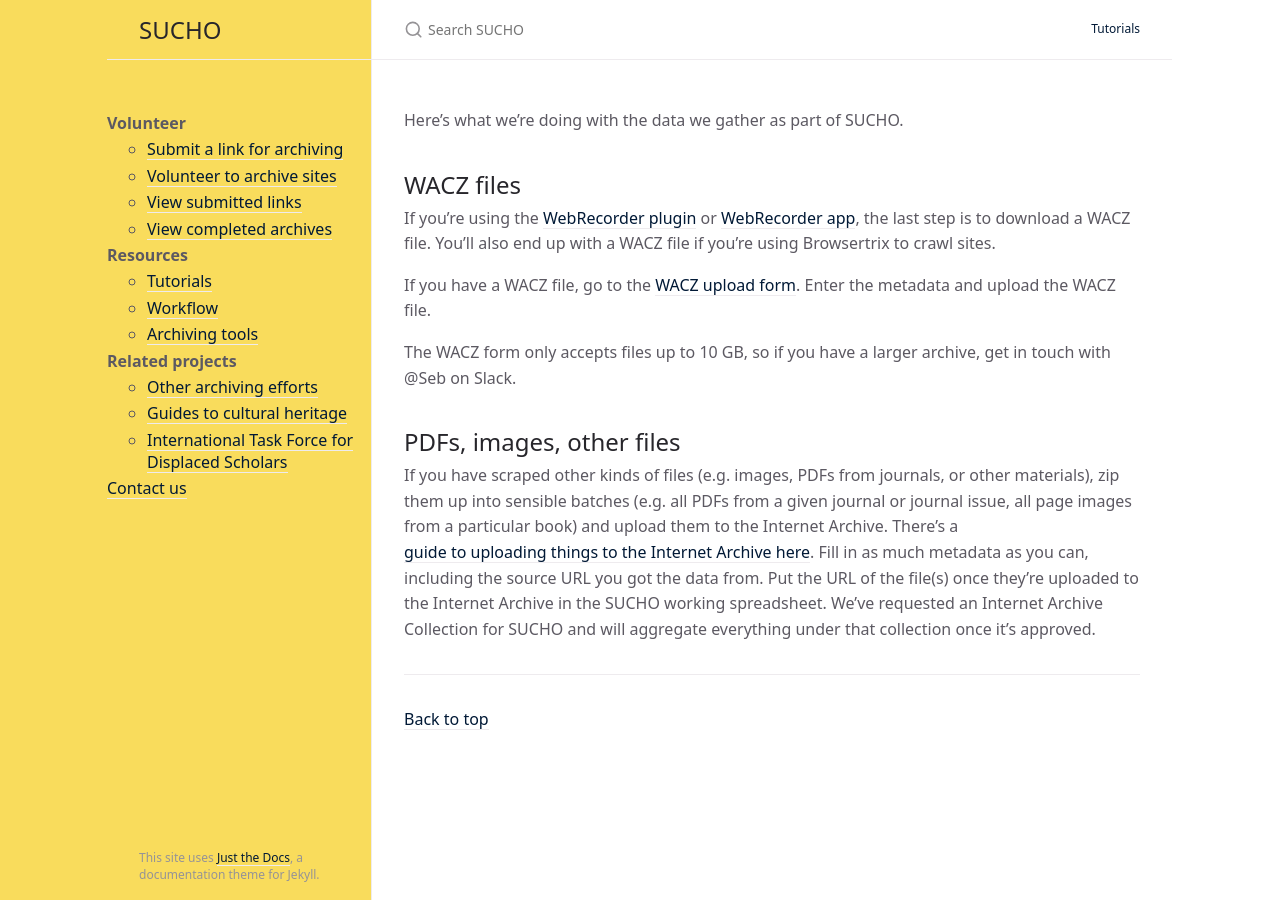
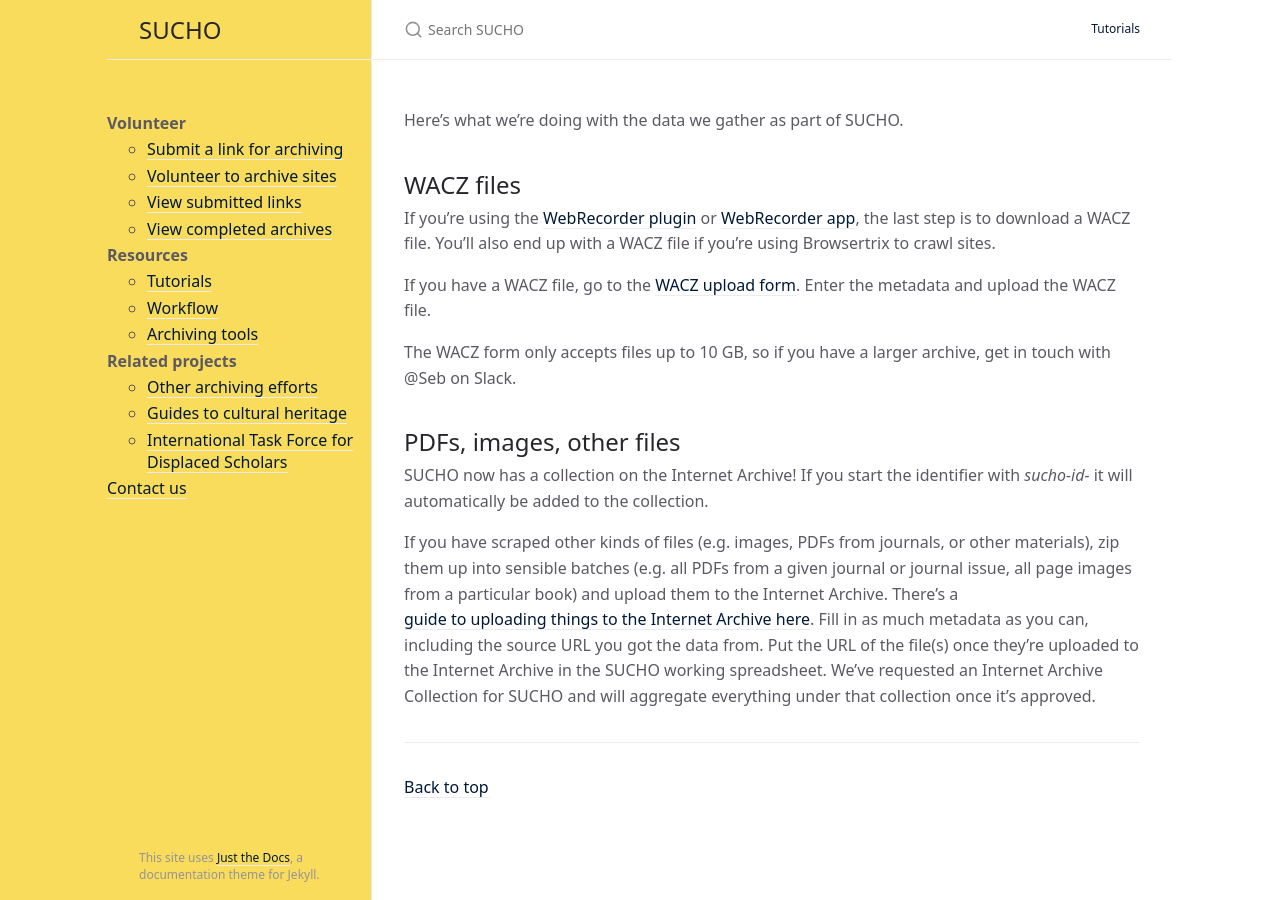
Before and after one commit to sucho-archiving/sucho-archiving.github.io, a Jekyll site: the page built from data-upload.md, in a window 1280 px wide. Built offline with Jekyll 4.4.1, drawn with Linux system fonts in a browser that asks for light colours.

Commit message:
Update data-upload.md

```diff
--- a/data-upload.md
+++ b/data-upload.md
@@ -14,4 +14,6 @@
 The WACZ form only accepts files up to 10 GB, so if you have a larger archive, get in touch with @Seb on Slack.
 
 ## PDFs, images, other files
+SUCHO now has a collection on the Internet Archive! If you start the identifier with *sucho-id-* it will automatically be added to the collection.
+
 If you have scraped other kinds of files (e.g. images, PDFs from journals, or other materials), zip them up into sensible batches (e.g. all PDFs from a given journal or journal issue, all page images from a particular book) and upload them to the Internet Archive. There's a [guide to uploading things to the Internet Archive here](https://help.archive.org/hc/en-us/articles/360002360111-Uploading-A-Basic-Guide). Fill in as much metadata as you can, including the source URL you got the data from. Put the URL of the file(s) once they're uploaded to the Internet Archive in the SUCHO working spreadsheet. We've requested an Internet Archive Collection for SUCHO and will aggregate everything under that collection once it's approved.
```
